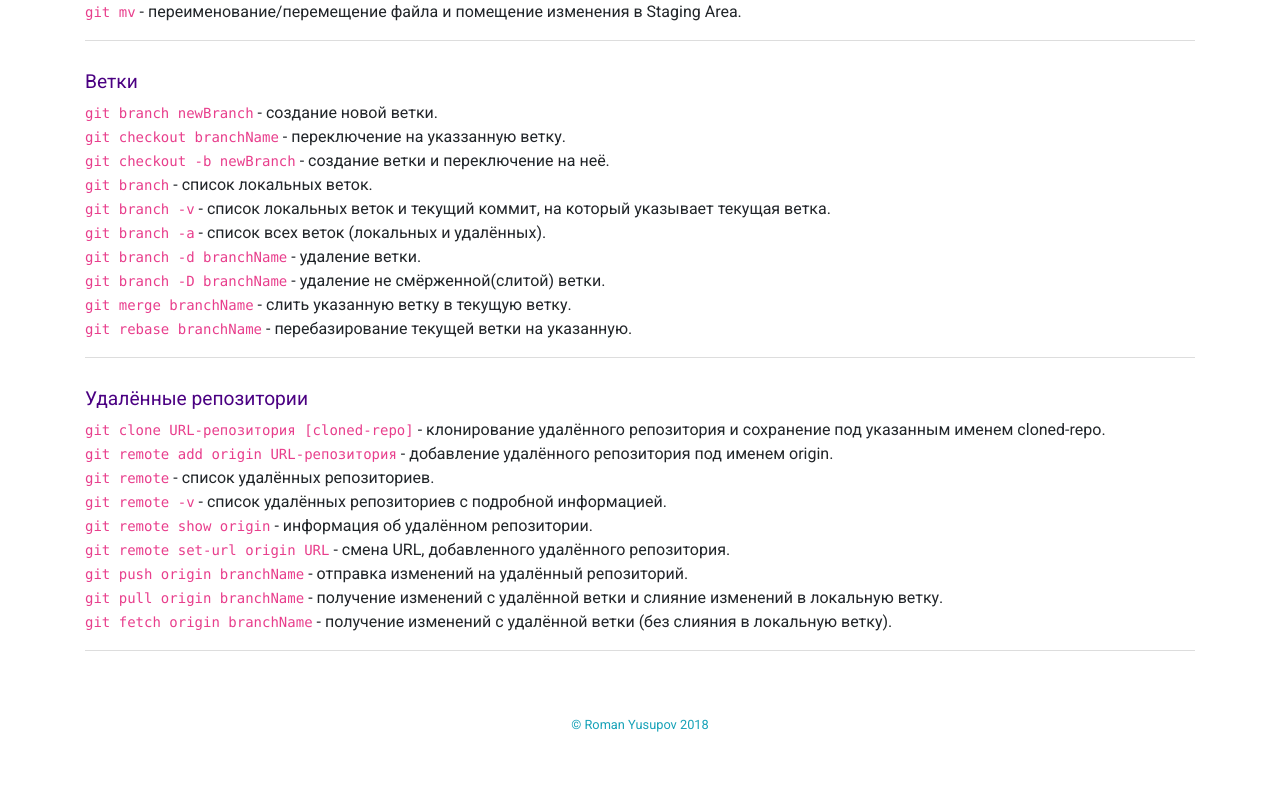
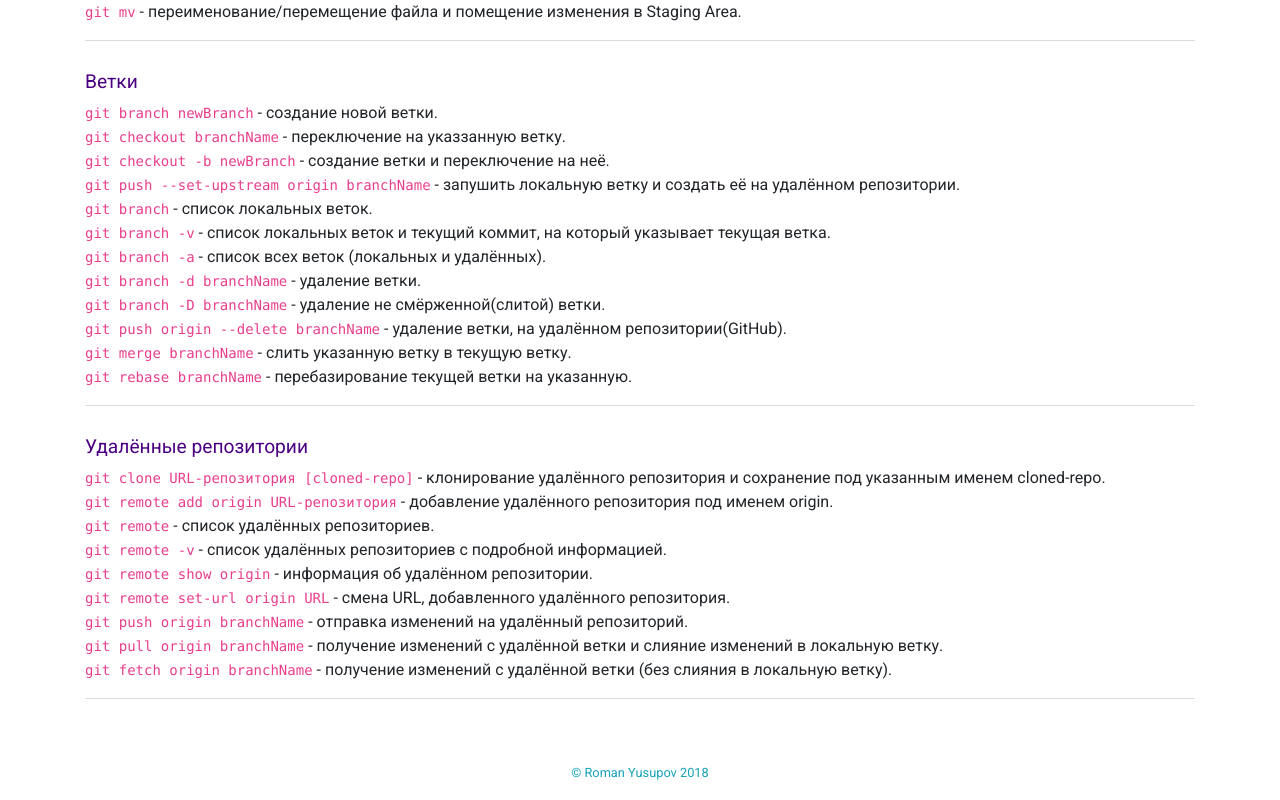
Before and after one commit to Romanyusupov2016/Git-Reference, a plain HTML site: page index.html in a window 1280 px wide. Shown: the part 1685-2485 px from the top of the page. Before the commit the page ends 2437 px from the top, so only its background shows below. Drawn offline with nearby package versions, Linux system fonts and the light colour scheme.

Commit message:
04.10.2018 21:23

```diff
--- a/index.html
+++ b/index.html
@@ -98,11 +98,13 @@
                 <code>git branch newBranch</code> - создание новой ветки.<br>
                 <code>git checkout branchName</code> - переключение на указзанную ветку.<br>
                 <code>git checkout -b newBranch</code> - создание ветки и переключение на неё.<br>
+                <code>git push --set-upstream origin branchName</code> - запушить локальную ветку и создать её на удалённом репозитории.<br>
                 <code>git branch</code> - список локальных веток.<br>
                 <code>git branch -v</code> - список локальных веток и текущий коммит, на который указывает текущая ветка.<br>
                 <code>git branch -a</code> - список всех веток (локальных и удалённых).<br>
                 <code>git branch -d branchName</code> - удаление ветки.<br>
                 <code>git branch -D branchName</code> - удаление не смёрженной(слитой) ветки.<br>
+                <code>git push origin --delete branchName</code> - удаление ветки, на удалённом репозитории(GitHub).<br>
                 <code>git merge branchName</code> - слить указанную ветку в текущую ветку.<br>
                 <code>git rebase branchName</code> - перебазирование текущей ветки на указанную.<br>
             </p>
```
